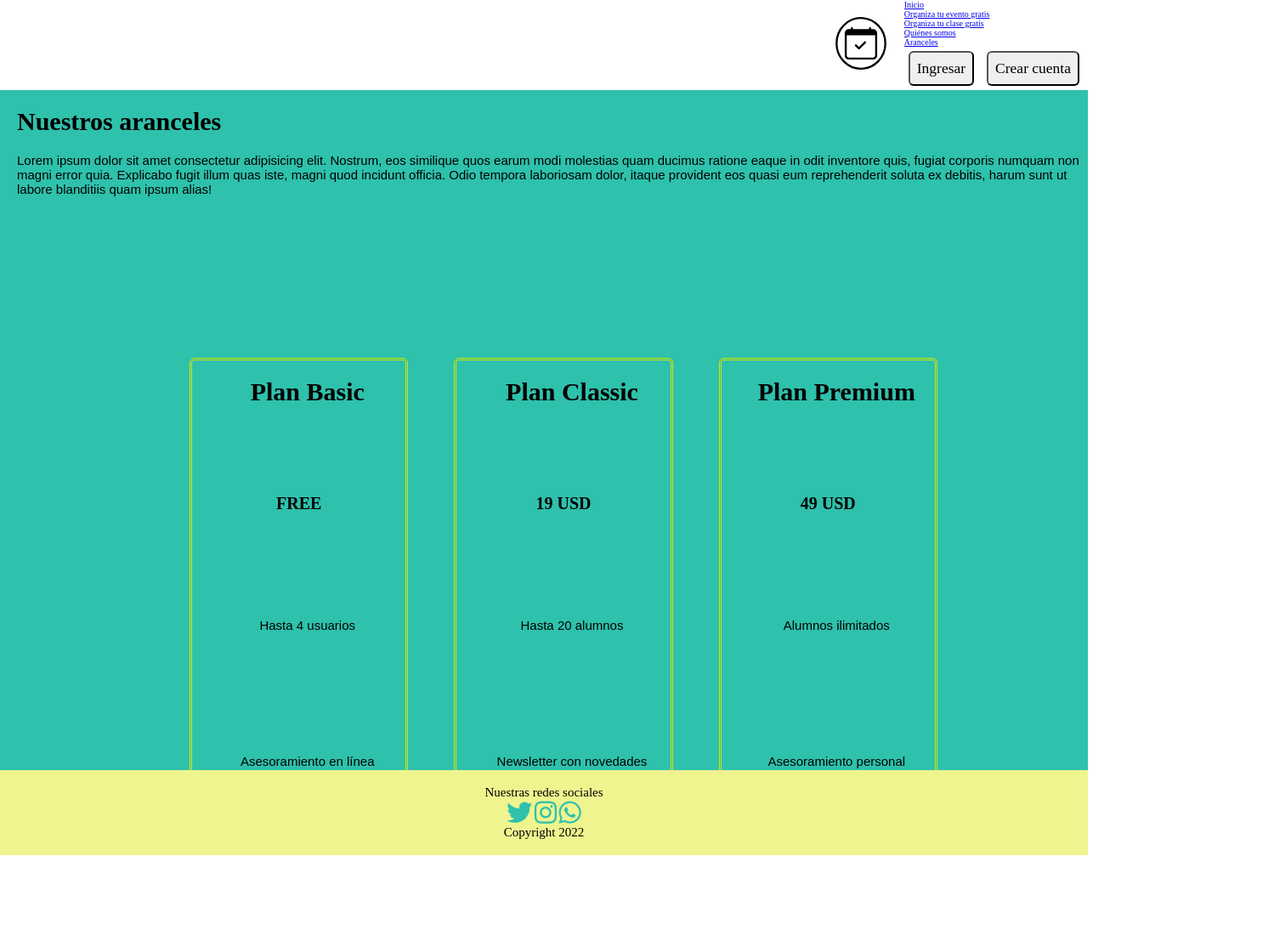
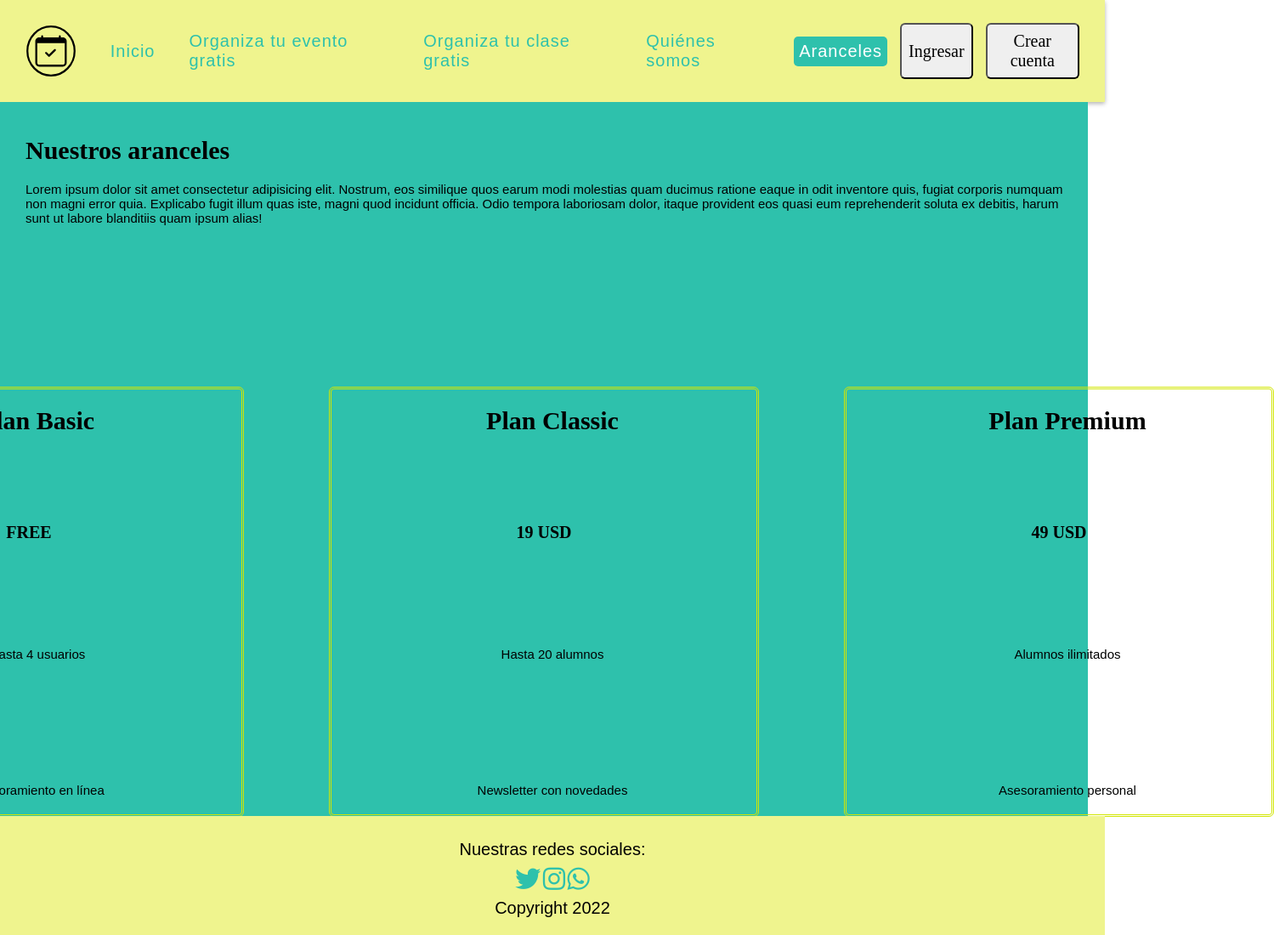
Before and after one commit to cecisarmiento/app_profesores, a plain HTML site: page pages/aranceles.html in a window 1280 px wide. Shown: the whole page at 85% size, 1499 px wide, since content can reach past the window. Before the commit the page ends 1051 px from the top, so only its background shows below. Drawn offline with Linux system fonts and the light colour scheme.

Commit message:
add footer + header in pages

```diff
--- a/estilo1.css
+++ b/estilo1.css
@@ -43,15 +43,20 @@ html{
 	font-size: 2rem;
 	margin-top: 1 rem;
 	align-items:center;
+	text-decoration: none;
 }
 .nav__item {
 		margin-left: 1rem;
+		text-decoration: none;
+
 }
 
 .nav__lista a:hover {
 	background: #ddd;
 	color: black;
 	border-radius: 6px;
+	text-decoration: none;
+
   }
 
 .logo {
@@ -79,11 +84,13 @@ html{
   }
 .nav__lista li {
 	list-style-type: none;
-	font-size: 1.75rem;
+	font-size: 2,5rem;
    font-family: Merriweather;
    font-weight: 200;
    margin-left: 1 rem;
    margin-right: 1rem;
+   text-decoration: none;
+
 
 }
 ul {
@@ -91,7 +98,7 @@ ul {
 }
 
 .btn {
-   font-size: 1.75rem;
+   font-size: 2rem;
    margin: 5px 5px 5px 5px;
    /*top: 1 rem;   */
    /* left: 2 rem; */
@@ -148,7 +155,7 @@ ul {
 }
 
 .footerBackground p {
-	font-size: 150%;
+	font-size: 3rem;
 
 }
 h3 {
@@ -169,19 +176,17 @@ main {
 }
 /* INICIO */
 .principal {
-/* 	background-image: url("https://img.freepik.com/foto-gratis/clase-ensenanza-profesor-yoga_23-2148925740.jpg?size=626&ext=jpg") ;
- */
-	/* background-position: center;
+	background-image: url(./images/fondo1.svg) ;
+	background-position: center;
 	background-repeat: no-repeat;
-	background-size: cover; */
+	background-size: cover;
 	display: flex;
-	max-width: 1200px;
-    /* background-repeat: no-repeat;  */
+	/* max-width: 1400px; */
     margin: 0 auto;
     justify-content: space-between;
     align-items: center;
     position: relative;
-	padding: 100px 1rem;
+	padding: 1rem 1rem;
 	min-height: 70vh;
 	width: 100%;
 }
@@ -203,6 +208,7 @@ main {
 h1, h2, h3, h4, h5, h6 {
 	font-family: Merriweather;/* modifica familia tipografica*/
 	text-align: left;
+	font-weight: 700;
 }
 .principal__imagen {
     display: flex;
@@ -238,7 +244,7 @@ h1, h2, h3, h4, h5, h6 {
 }
 
 .bttnSection{
-font-size: 1.75rem;
+font-size: 2rem;
    margin: 20px 20px 5px 20px;
    /*top: 1 rem;   */
    /* left: 2 rem; */
@@ -292,15 +298,19 @@ font-size: 1.75rem;
 }
 .sectionEvento__titulos h2 {
 	font-size:300%;
+	margin-bottom: 20px;
 }
 .sectionEvento__titulos h3{
 	font-size:200%;
+	margin-bottom: 20px
 }
 .parametroPosition{width: 100%; height: 100%;}
  .sizeBody {
-	font-size: 1.5rem;
-	font-family: Merriweather;
-   font-weight: normal;
+	font-size: 2rem;
+	font-family: Merriweather,sans-serif;
+   font-weight: 200;
+   margin-top: 8px;
+   margin-bottom: 8px;
 
 }
 
@@ -320,7 +330,7 @@ font-size: 1.75rem;
 .principalClases ul {
 	font-size: 300%;
 	font-family: Merriweather;
-   font-weight: normal;
+   font-weight: 300;
 }
 
 .principalClases ol {
@@ -386,7 +396,7 @@ font-size: 1.75rem;
 	flex-direction: column;
 	align-items:center;
 	justify-content: space-between;
-
+	width: 500px;
 }
 .principalAranceles{
 	background-color: #2EC1AC;
@@ -397,7 +407,10 @@ font-size: 1.75rem;
 	display: flex;
 	flex-direction: column;
 	justify-content: space-between;
-	padding: 100px 1 rem;
+	position: relative;
+	max-width: 100%;
+    margin: 0 auto;
+	padding: 2rem 1rem;
 
 }
 .cajaTabla h2{
@@ -419,6 +432,7 @@ font-size: 1.75rem;
 	position: relative;
 	gap: 60px;
 	align-content: center;
+	justify-content: center;
 }
 .principalAranceles h2{
 	margin-top: 20px;
@@ -519,15 +533,30 @@ font-size: 1.75rem;
     .div__aranceles__grid {
 
         grid-template-columns: repeat(1, 1fr);
-        grid-template-rows: repeat(3, 1fr);
+        grid-template-rows: repeat(3, 2rem);
 		display: flex;
 		flex-direction: column;
 		justify-content: space-around;
 		align-items: center;
+		justify-content: stretch;
+		gap: 8px;
+		max-width: 100%;
+    	margin: 0 auto;
+
     }
-	.cajaTabla {
-		/* margin: 1rem ; */
+	.principalAranceles{
+		min-height: 140vh;
+		justify-content: flex-start;
+		width: 100%;
+		max-width: 100%;
+    	margin: 0 auto;
 	}
+	.cajaTabla{
+		height: 50%;
+		width: 80%;
+
+	}
+
 }
 
 /* Movil */
@@ -603,5 +632,6 @@ font-size: 1.75rem;
 .navBotones {
 	display: flex ;
 	flex-direction: column;
+	}
 }
-    /* Fin Menu lateral */
+    /* Fin Menu lateral *
--- a/pages/aranceles.html
+++ b/pages/aranceles.html
@@ -12,29 +12,44 @@
     <link rel="stylesheet" href="../estilo1.css">
 </head>
 <body>
-    <header>
-        <nav class="navbar">
+    <header class="header">
+        <div class="header__contenedor">
             <div class="logo">
                 <a href="../index.html"><img class="logoLink" src="../images/logo.svg" alt="logo sitio"></a>
             </div>
-            <ul class="estiloLista">
-                <li><a href="../index.html">Inicio</a></li>
-                <li><a href="evento.html">Organiza tu evento gratis</a></li>
-                <li><a href="clase.html">Organiza tu clase gratis</a></li>
-                <li><a href="nosotros.html">Quiénes somos</a></li>
-                <li><a href="aranceles.html">Aranceles</a></li>
-             <div class="navBotones">
+            <nav class="navbar">
+                <a class="btn-open-sidebar" href="#sidebar"><i class="fas fa-bars"></i></a>
+                <ul class="nav__lista" id="sidebar">
+                    <li class="nav__item">
+                        <a class="nav__enlace" href="../index.html">Inicio</a>
+                    </li>
+                    <li class="nav__item">
+                        <a  class="nav__enlace" href="evento.html">Organiza tu evento gratis</a>
+                    </li>
+                    <li class="nav__item">
+                        <a  class="nav__enlace" href="clase.html">Organiza tu clase gratis</a>
+                    </li>
+                    <li class="nav__item">
+                        <a class="nav__enlace" href="nosotros.html">Quiénes somos</a></li>
+                    <li class="nav__item">
+                        <a class="nav__enlace nav__enlace--activo" href="aranceles.html">Aranceles</a>
+                    </li>
+                    <li class="navBotones">
                         <button class="btn">Ingresar</button>
                         <button class="btn">Crear cuenta</button>
-            </div>
+                    </li>
+                    <li class="nav__item--oculto">
+                        <a class="nav__enlace btn-close-sidebar" href="#">❌</a>
+                    </li>
                 </ul>
             </nav>
+        </div>
     </header>
     <main>
         <section class="principalAranceles">
-            <div>
+            <div class="principalAranceles__titulos">
                 <h2>Nuestros aranceles</h2>
-                <p>Lorem ipsum dolor sit amet consectetur adipisicing elit. Nostrum, eos similique quos earum modi molestias quam ducimus ratione eaque in odit inventore quis, fugiat corporis numquam non magni error quia.
+                <p class="sizeBody">Lorem ipsum dolor sit amet consectetur adipisicing elit. Nostrum, eos similique quos earum modi molestias quam ducimus ratione eaque in odit inventore quis, fugiat corporis numquam non magni error quia.
                     Explicabo fugit illum quas iste, magni quod incidunt officia. Odio tempora laboriosam dolor, itaque provident eos quasi eum reprehenderit soluta ex debitis, harum sunt ut labore blanditiis quam ipsum alias!
                 </p>
             </div>
@@ -42,28 +57,29 @@
                 <div class="cajaTabla">
                     <h2>Plan Basic</h2>
                     <h3>FREE</h3>
-                    <p>Hasta 4 usuarios</p>
-                    <p>Asesoramiento en línea</p>
+                    <p class=".sizeBody">Hasta 4 usuarios</p>
+                    <p class=".sizeBody">Asesoramiento en línea</p>
                 </div>
                 <div class="cajaTabla">
                     <h2>Plan Classic</h2>
                     <h3>19 USD</h3>
-                    <p>Hasta 20 alumnos </p>
-                    <p>Newsletter con novedades</p>
+                    <p class=".sizeBody">Hasta 20 alumnos </p>
+                    <p class=".sizeBody">Newsletter con novedades</p>
 
                 </div>
                 <div class="cajaTabla">
                     <h2>Plan Premium</h2>
                     <h3>49 USD</h3>
-                    <p>Alumnos ilimitados </p>
-                    <p>Asesoramiento personal</p>
+                    <p class=".sizeBody">Alumnos ilimitados </p>
+                    <p class=".sizeBody">Asesoramiento personal</p>
                 </div>
              </div>
         </section>
     </main>
-    <footer class="footerBackground1">
+    <footer class="footer">
+        <div class="footer__contenedor">
             <div>
-            <p class="sizeBody">Nuestras redes sociales</p>
+                <p class="sizeBody">Nuestras redes sociales:</p>
             </div>
             <div class="footer__iconos">
                 <a  target="blank_"  href="https://twitter.com/"><i  class="fab fa-twitter iconFooter"></i></a>
@@ -72,6 +88,7 @@
             </div>
             <div class=""><p class="sizeBody">Copyright 2022</p>
             </div>
+        </div>
     </footer>
 </body>
 </html>
```
Also changed, not shown: index.html (+4 -4 lines), pages/clase.html (+31 -14 lines), pages/evento.html (+29 -12 lines), pages/nosotros.html (+31 -14 lines), images/fondo.svg (added), images/fondo1.svg (added). Lines whose indentation alone changed are shown as unchanged.
